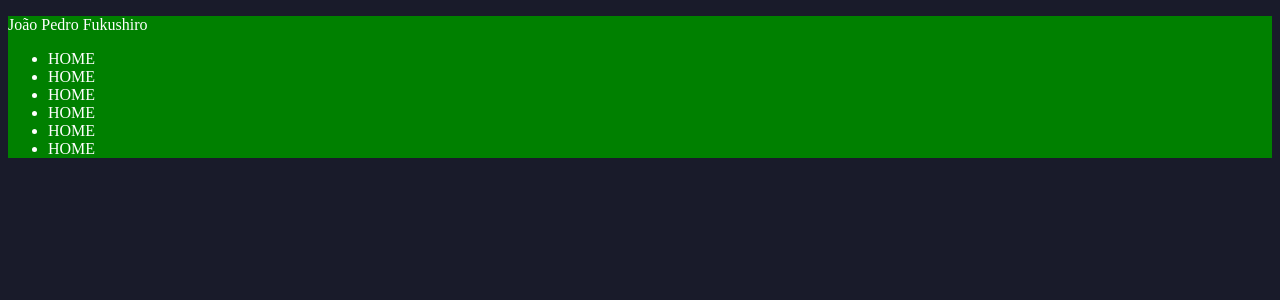
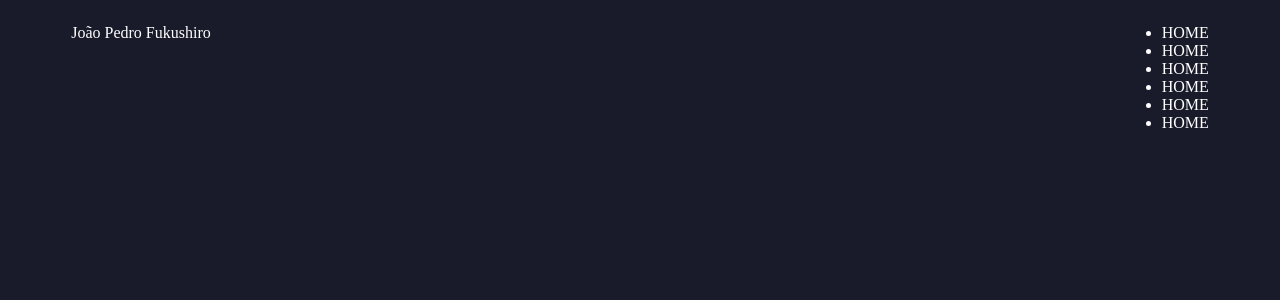
Before and after one commit to Fukushiro/landing-page, a Next.js app: page / in a window 1280 px wide. Shown: the top 300 px of the page. Built offline with nearby package versions, Linux system fonts and the light colour scheme.

Commit message:
feat : created burger

```diff
--- a/package.json
+++ b/package.json
@@ -9,6 +9,10 @@
     "lint": "next lint"
   },
   "dependencies": {
+    "@emotion/react": "^11.10.4",
+    "@emotion/styled": "^11.10.4",
+    "@mui/material": "^5.10.6",
+    "hamburger-react": "^2.5.0",
     "next": "12.3.1",
     "react": "18.2.0",
     "react-dom": "18.2.0",
--- /dev/null
+++ b/src/components/BurguerMenu/index.tsx
@@ -0,0 +1,36 @@
+import { useState } from "react";
+import * as Styles from "./styles";
+import Hamburger from "hamburger-react";
+import { Touchable } from "../Touchable";
+export interface BurguerMenuAction {
+  title: string;
+  action: () => void;
+}
+
+interface BurguerMenuProps {
+  itens: BurguerMenuAction[];
+}
+
+export function BurguerMenu(props: BurguerMenuProps) {
+  // useStates
+  const [isOpen, setOpen] = useState<boolean>(false);
+  return (
+    <Styles.Container>
+      <Hamburger toggled={isOpen} toggle={setOpen} />
+
+      {isOpen && (
+        <Styles.Content>
+          <ul>
+            {props.itens.map((value, index) => (
+              <li key={index}>
+                <Touchable onClick={value.action}>
+                  <p>{value.title}</p>
+                </Touchable>
+              </li>
+            ))}
+          </ul>
+        </Styles.Content>
+      )}
+    </Styles.Container>
+  );
+}
--- /dev/null
+++ b/src/components/BurguerMenu/styles.ts
@@ -0,0 +1,29 @@
+import styled from "styled-components";
+
+export const Container = styled.div`
+  position: relative;
+  /* background-color: blue; */
+`;
+
+export const Content = styled.div`
+  position: absolute;
+  right: 0;
+  background-color: black;
+  width: 15rem;
+  ul {
+    list-style: none;
+    li {
+      /* background-color: red; */
+      padding: 0.25rem 1rem 0.25rem 0.25rem;
+      button {
+        width: 100%;
+        height: 100%;
+        /* background-color: blue; */
+        p {
+          line-height: 0rem;
+          text-align: start;
+        }
+      }
+    }
+  }
+`;
--- a/src/components/Header/index.tsx
+++ b/src/components/Header/index.tsx
@@ -1,9 +1,27 @@
 import * as Styles from "./styles";
+import Hamburger from "hamburger-react";
+import useMediaQuery from "@mui/material/useMediaQuery";
+import { smMax } from "../../utils/screenSize";
+import { BurguerMenu, BurguerMenuAction } from "../BurguerMenu";
+
 export function Header() {
+  // media queries
+  const isSmall = useMediaQuery(`(max-width: ${smMax}px)`);
+
+  //
+
+  const burguerMenuActions: BurguerMenuAction[] = [
+    { title: "Home", action: () => {} },
+    { title: "About", action: () => {} },
+    { title: "Service", action: () => {} },
+  ];
   return (
     <Styles.Container>
-      <p>João Pedro Fukushiro</p>
+      <Styles.NameTitle>João Pedro Fukushiro</Styles.NameTitle>
 
+      {isSmall ? (
+        <BurguerMenu itens={burguerMenuActions} />
+      ) : (
         <div>
           <ul>
             <li>HOME</li>
@@ -14,6 +32,7 @@ export function Header() {
             <li>HOME</li>
           </ul>
         </div>
+      )}
     </Styles.Container>
   );
 }
--- a/src/components/Header/styles.ts
+++ b/src/components/Header/styles.ts
@@ -1,3 +1,16 @@
 import styled from "styled-components";
+import { mdMediaMin } from "../../utils/screenSize";
 
-export const Container = styled.div``;
+export const Container = styled.div`
+  display: flex;
+  justify-content: space-between;
+  width: 90%;
+  margin-left: auto;
+  margin-right: auto;
+
+  @media (${mdMediaMin}) {
+    /* width: 700px; */
+  }
+`;
+
+export const NameTitle = styled.p``;
--- /dev/null
+++ b/src/components/Touchable/index.tsx
@@ -0,0 +1,10 @@
+import React from "react";
+import { Container } from "./styles";
+
+interface TouchableProps {
+  children: any;
+  onClick: () => void;
+}
+export function Touchable(props: TouchableProps) {
+  return <Container onClick={props.onClick}>{props.children}</Container>;
+}
--- /dev/null
+++ b/src/components/Touchable/styles.ts
@@ -0,0 +1,11 @@
+import styled from "styled-components";
+
+export const Container = styled.button`
+  background: none;
+  color: inherit;
+  border: none;
+  padding: 0;
+  font: inherit;
+  cursor: pointer;
+  outline: inherit;
+`;
--- /dev/null
+++ b/src/flavors/index.ts
@@ -0,0 +1,3 @@
+import { Default } from "./Default";
+
+export const flavor = Default;
--- a/src/styles/home.styles.ts
+++ b/src/styles/home.styles.ts
@@ -2,11 +2,11 @@ import styled from "styled-components";
 import { lgMin, mdMin } from "../utils/screenSize";
 
 export const Container = styled.div`
-  background-color: red;
+  /* background-color: red; */
   @media (min-width: ${mdMin}px) {
-    background-color: blue;
+    /* background-color: blue; */
   }
   @media (min-width: ${lgMin}px) {
-    background-color: green;
+    /* background-color: green; */
   }
 `;
--- a/src/utils/screenSize.ts
+++ b/src/utils/screenSize.ts
@@ -1,8 +1,14 @@
 export const smMin = 640;
+
+export const smMax = 767;
 
 export const mdMin = 768;
 
+export const mdMediaMin = `min-width: ${mdMin}px`;
+
 export const lgMin = 1024;
+
+export const lgMediaMin = `min-width: ${lgMin}px`;
 
 export const xlMin = 1280;
 
```
Also changed, not shown: src/flavors/Default/index.ts (added, +15 -0 lines), 1 other file (tests, documents, lock files or other folders). Lines whose indentation alone changed are shown as unchanged.
